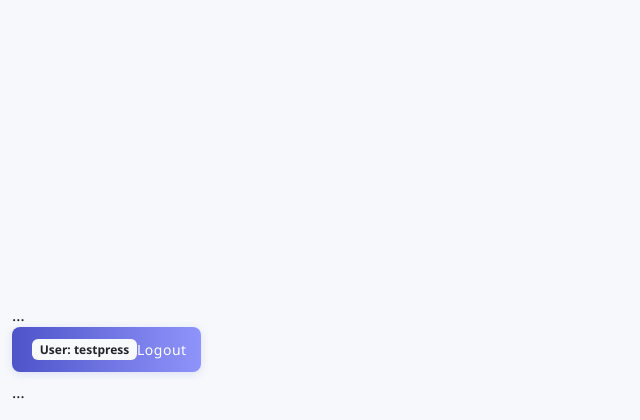
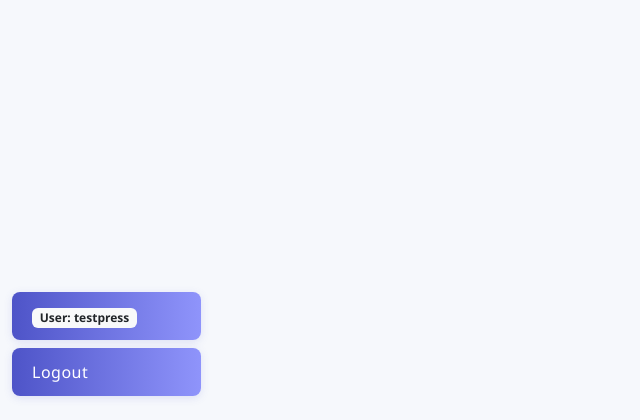
Before and after one commit to parthasarathy-testpress/django_local_library, a Django app: page /catalog/author/2 in a window 1280 px wide. Shown: the part 380-800 px from the top of the page, without its empty margins (0-640 px from the left). Run offline with Django 5.2, Linux system fonts and the light colour scheme; a user stored in the database is signed in; data comes from the database, SQL or seed files in the repository.

Commit message:
ref: separated username and logout card

```diff
--- a/catalog/templates/base_generic.html
+++ b/catalog/templates/base_generic.html
@@ -30,19 +30,17 @@
           </li>
         </ul>
         <ul class="sidebar-nav sidebar-bottom">
-          …
           {% if user.is_authenticated %}
-          <li class="d-flex align-items-center justify-content-between sidebar-user">
-            <span class="badge bg-light text-dark">User: {{ user.get_username }}</span>
+          <li class="sidebar-user"><span class="badge bg-light text-dark">User: {{ user.get_username }}</span></li>
+          <li class="sidebar-user">
             <form id="logout-form" method="post" action="{% url 'logout' %}" class="m-0">
               {% csrf_token %}
-              <a href="#" class="small logout-link" onclick="event.preventDefault(); this.closest('form').submit();">Logout</a>
+              <a href="#" class="logout-link" onclick="event.preventDefault(); this.closest('form').submit();">Logout</a>
             </form>
           </li>
           {% else %}
           <li><a href="{% url 'login' %}?next={{ request.path }}">Login</a></li>
           {% endif %}
-          …
         </ul>
         {% endblock %}
       </div>
```
